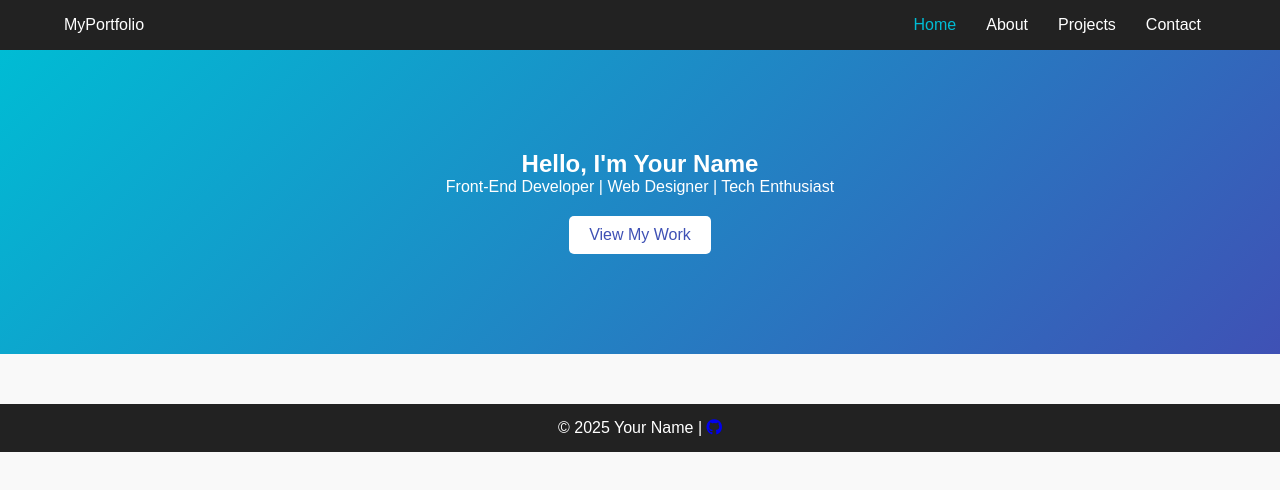
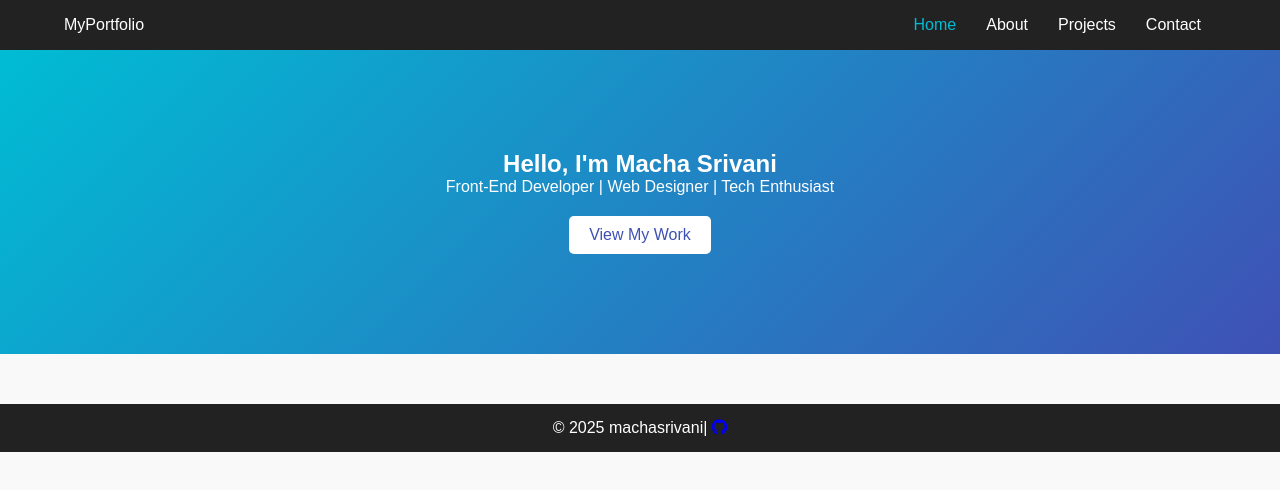
Before and after one commit to SrivaniMacha/portfolio-website, a plain HTML site: page personal-portfolio/index.html in a window 1280 px wide. Drawn offline with Linux system fonts and the light colour scheme.

Commit message:
Update index.html
first change

```diff
--- a/personal-portfolio/index.html
+++ b/personal-portfolio/index.html
@@ -22,13 +22,13 @@
   </header>
   <section class="hero">
     <div class="hero-content">
-      <h1>Hello, I'm <span>Your Name</span></h1>
+      <h1>Hello, I'm <span>Macha Srivani</span></h1>
       <p>Front-End Developer | Web Designer | Tech Enthusiast</p>
       <a href="projects.html" class="btn">View My Work</a>
     </div>
   </section>
   <footer>
-    <p>© 2025 Your Name | <a href="https://github.com/yourusername" target="_blank"><i class="fab fa-github"></i></a></p>
+    <p>© 2025 machasrivani| <a href="https://github.com/yourusername" target="_blank"><i class="fab fa-github"></i></a></p>
   </footer>
 </body>
 </html>
```
